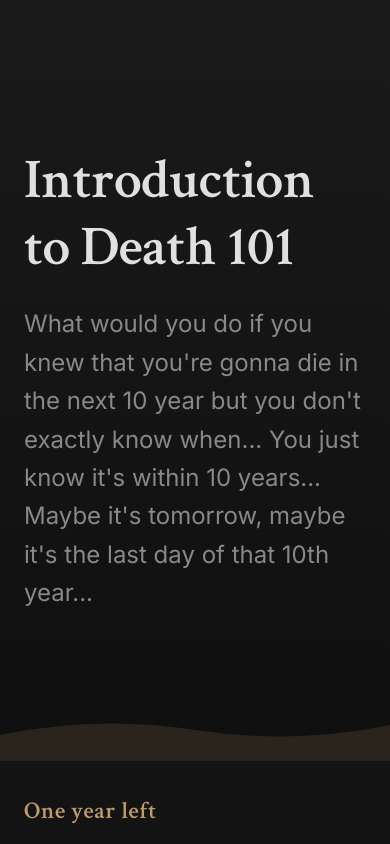
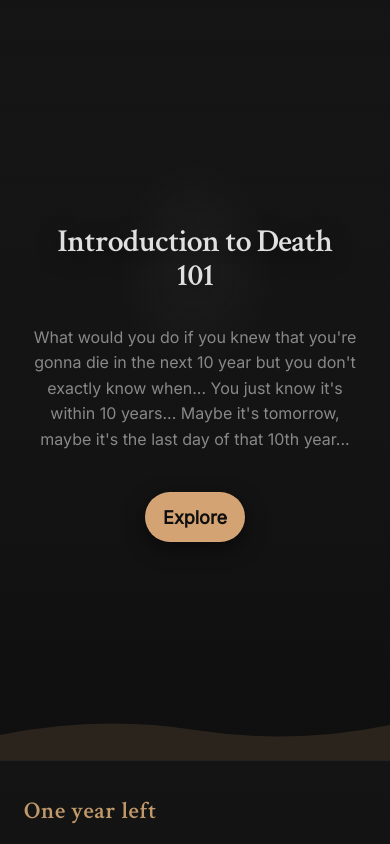
Before and after one commit to safoun10/intro_to_death_101, a website with bundled scripts: page src/index.html in a window 390 px wide. Shown: the top 844 px of the page. Built offline with nearby package versions, Linux system fonts and the light colour scheme; a script that the page names is missing.

Commit message:
Redesign hero: center layout, responsive title, overlay and CTA; add reveal classes to hero elements
Improve hero aesthetics: centered hero inner, responsive clamp sizing for title and lead, decorative overlay, and a subtle 'Explore' CTA button. Co-authored-by: Copilot <223556219+Copilot@users.noreply.github.com>

```diff
--- a/src/css/layout.css
+++ b/src/css/layout.css
@@ -114,23 +114,67 @@ body {
 
 .hero__inner {
   position: relative;
+  display: flex;
+  flex-direction: column;
+  align-items: center;
+  text-align: center;
+  gap: var(--space-sm);
+  padding-top: var(--space-md);
+  padding-bottom: var(--space-sm);
+  max-width: calc(var(--measure) + 2 * var(--gutter));
+  margin-inline: auto;
+  z-index: 2;
 }
 
 .hero__title {
   font-family: var(--font-display);
-  font-size: var(--text-xl);
+  font-size: clamp(2rem, 6vw, 4rem);
   font-weight: 600;
-  line-height: 1.2;
+  line-height: 1.05;
   color: var(--text);
-  margin-bottom: var(--space-md);
-  letter-spacing: -0.01em;
+  margin: 0;
+  letter-spacing: -0.02em;
+  max-width: 90%;
+  text-shadow: 0 6px 20px rgba(0,0,0,0.6);
 }
 
 .hero__lead {
-  font-size: var(--text-lg);
+  font-size: clamp(1rem, 2.5vw, var(--text-lg));
   color: var(--text-muted);
-  max-width: 36rem;
+  max-width: 48rem;
   line-height: var(--leading);
+  margin-top: var(--space-sm);
+  opacity: 0.95;
+}
+
+.hero::before {
+  content: "";
+  position: absolute;
+  inset: 0;
+  background: radial-gradient(closest-side at 50% 35%, rgba(255,255,255,0.04), transparent 40%), linear-gradient(180deg, rgba(10,10,10,0.35), transparent 60%);
+  pointer-events: none;
+  z-index: 1;
+}
+
+.hero__actions {
+  margin-top: var(--space-md);
+  z-index: 2;
+}
+
+.hero__cta {
+  background: var(--accent);
+  color: var(--bg);
+  padding: 0.65rem 1.05rem;
+  border-radius: 999px;
+  font-weight: 600;
+  box-shadow: 0 6px 20px rgba(0,0,0,0.5);
+  border: 1px solid rgba(255,255,255,0.04);
+}
+
+.hero__cta:hover,
+.hero__cta:focus {
+  transform: translateY(-2px);
+  filter: brightness(1.03);
 }
 
 /* Sections */
--- a/src/index.html
+++ b/src/index.html
@@ -42,8 +42,11 @@
         </svg>
       </div>
       <div class="container hero__inner">
-        <h1 class="hero__title" id="site-title"></h1>
-        <p class="hero__lead reveal" id="hero-lead"></p>
+        <h1 class="hero__title reveal reveal--delay-1" id="site-title"></h1>
+        <p class="hero__lead reveal reveal--delay-2" id="hero-lead"></p>
+        <div class="hero__actions">
+          <button class="hero__cta reveal reveal--delay-3" aria-label="Explore">Explore</button>
+        </div>
       </div>
     </header>
 
```
